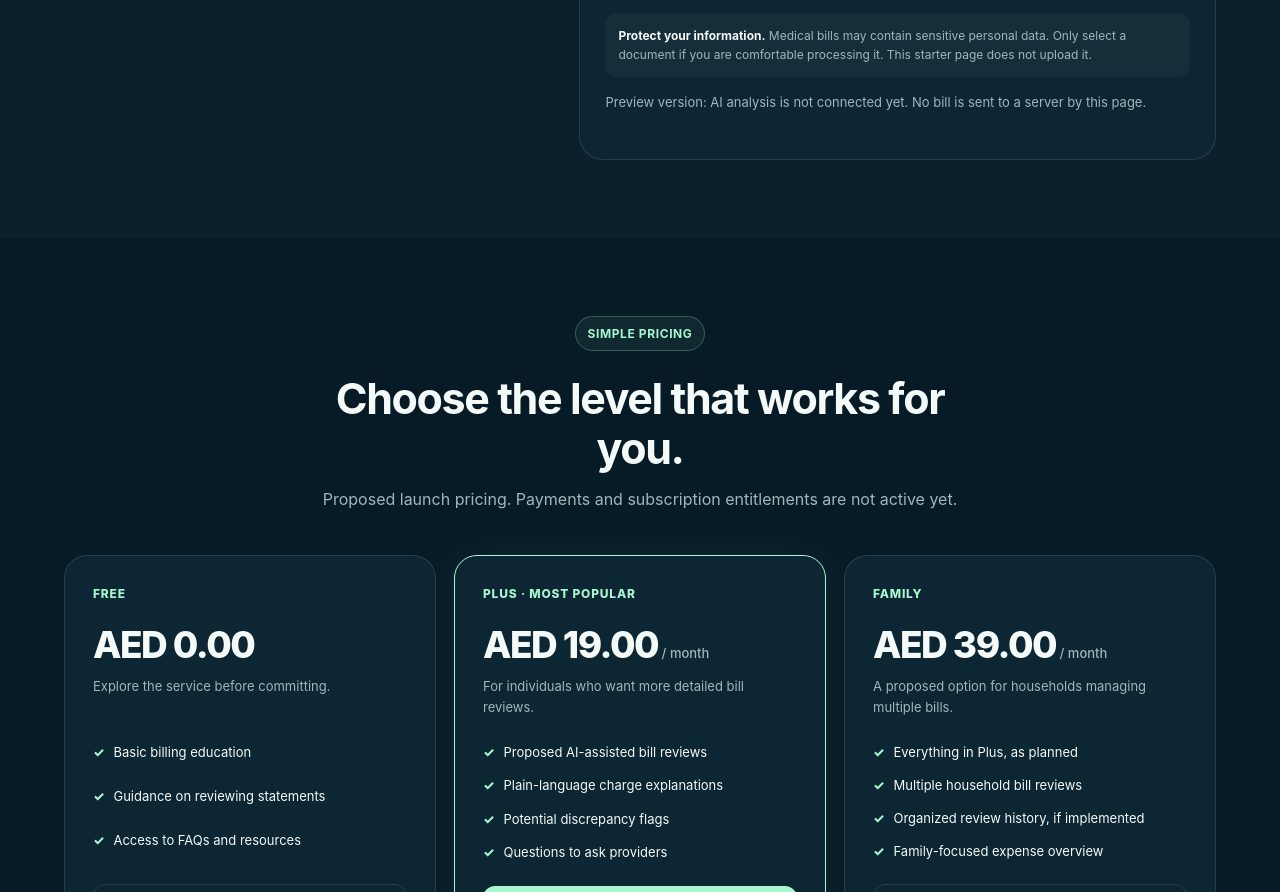
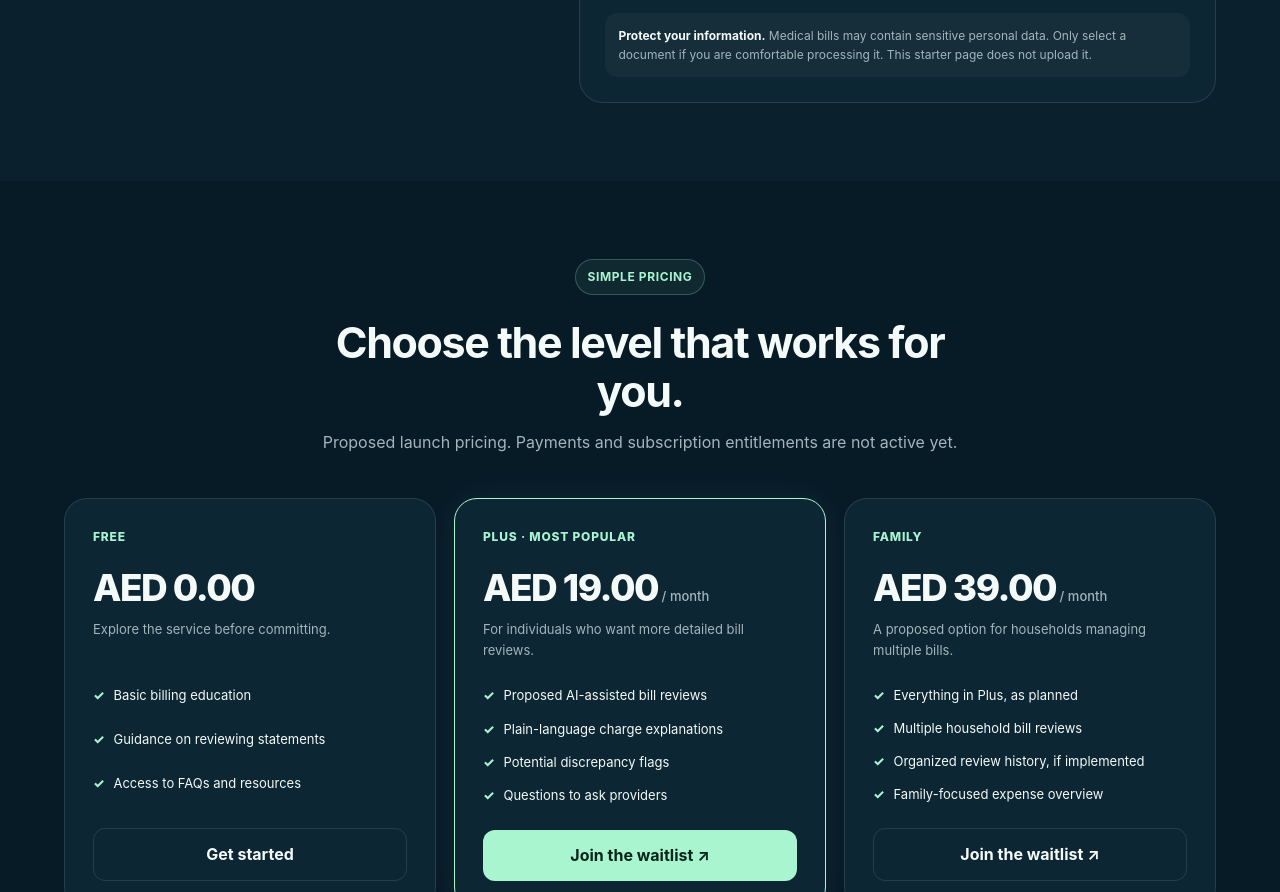
Before and after one commit to GMU26/MedSave, a website: page index.html in a window 1280 px wide. Shown: the part 2092-2984 px from the top of the page. Drawn offline with Linux system fonts and the light colour scheme.

Commit message:
Update index.html

```diff
--- a/index.html
+++ b/index.html
@@ -718,10 +718,7 @@
             comfortable processing it. This starter page does not upload it.
           </div>
 
-          <p class="demo-note">
-            Preview version: AI analysis is not connected yet. No bill is sent
-            to a server by this page.
-          </p>
+
         </div>
       </div>
     </section>
```
